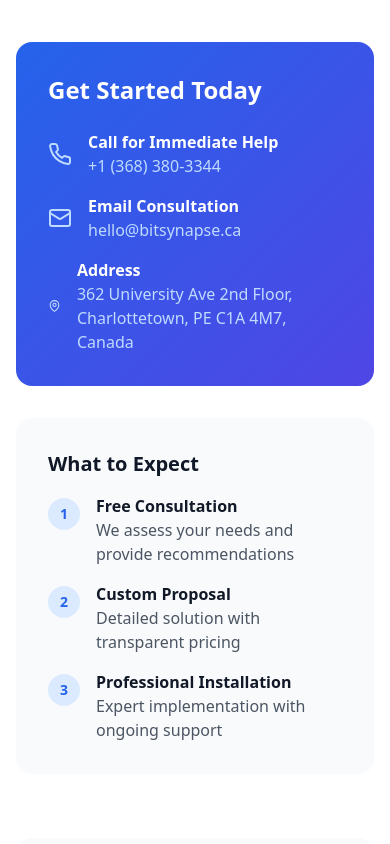
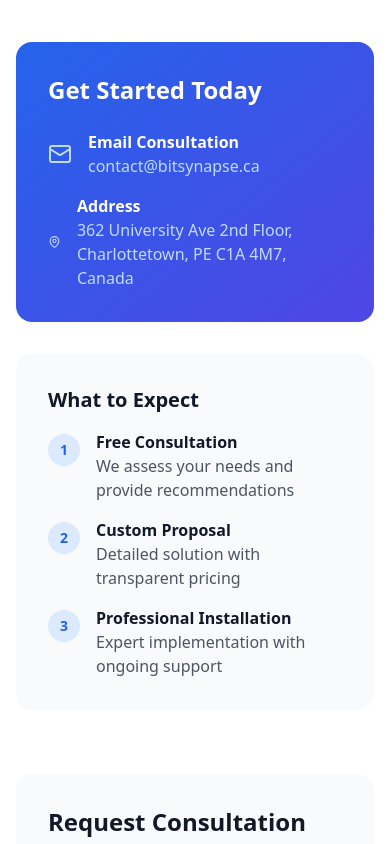
Before and after one commit to whowangli/bitsynapse, a React (Vite) app: page / in a window 390 px wide. Shown: the part 5840-6684 px from the top of the page. Built offline with nearby package versions, Linux system fonts and the light colour scheme.

Commit message:
Remove phone number and update email
Signed-off-by: blocksoftware <blocksoftwareinc@gmail.com>

```diff
--- a/index.html
+++ b/index.html
@@ -44,8 +44,7 @@
     <meta name="business:contact_data:region" content="PE" />
     <meta name="business:contact_data:postal_code" content="C1A 4M7" />
     <meta name="business:contact_data:country_name" content="Canada" />
-    <meta name="business:contact_data:phone_number" content="+1-368-380-3344" />
-    <meta name="business:contact_data:email" content="hello@bitsynapse.ca" />
+    <meta name="business:contact_data:email" content="contact@bitsynapse.ca" />
 
     <!-- Additional SEO -->
     <meta name="theme-color" content="#2563eb" />
@@ -67,8 +66,7 @@
       "image": "https://www.bitsynapse.ca/logo.png",
       "description": "Professional network infrastructure, smart home integration, and IT consulting with 15+ years Fortune 500 experience. Serving homes and businesses across the Maritimes and Canada.",
       "priceRange": "$$",
-      "telephone": "+1-368-380-3344",
-      "email": "hello@bitsynapse.ca",
+      "email": "contact@bitsynapse.ca",
       "address": {
         "@type": "PostalAddress",
         "streetAddress": "362 University Ave 2nd Floor",
--- a/src/App.tsx
+++ b/src/App.tsx
@@ -64,7 +64,7 @@
 Please follow up within 24 hours.
     `.trim();
 
-    const mailtoLink = `mailto:hello@bitsynapse.ca?subject=${encodeURIComponent(subject)}&body=${encodeURIComponent(body)}`;
+    const mailtoLink = `mailto:contact@bitsynapse.ca?subject=${encodeURIComponent(subject)}&body=${encodeURIComponent(body)}`;
     window.location.href = mailtoLink;
   };
 
@@ -361,17 +361,10 @@
                 <h3 className="text-2xl font-bold mb-6">Get Started Today</h3>
                 <div className="space-y-4">
                   <div className="flex items-center">
-                    <Phone className="h-6 w-6 mr-4 text-blue-200" />
-                    <div>
-                      <div className="font-semibold">Call for Immediate Help</div>
-                      <div className="text-blue-200">+1 (368) 380-3344</div>
-                    </div>
-                  </div>
-                  <div className="flex items-center">
                     <Mail className="h-6 w-6 mr-4 text-blue-200" />
                     <div>
                       <div className="font-semibold">Email Consultation</div>
-                      <div className="text-blue-200">hello@bitsynapse.ca</div>
+                      <div className="text-blue-200">contact@bitsynapse.ca</div>
                     </div>
                   </div>
                   <div className="flex items-center">
@@ -447,7 +440,7 @@
                       name="phone"
                       required
                       className="w-full px-4 py-3 border border-gray-300 rounded-lg focus:ring-2 focus:ring-blue-500 focus:border-transparent transition-colors bg-white"
-                      placeholder="+1 (368) 380-3344"
+                      placeholder="Your phone number"
                     />
                   </div>
                 </div>
@@ -536,14 +529,8 @@
               <div className="space-y-4">
                 <div className="flex items-center">
                   <Mail className="h-5 w-5 mr-3 text-blue-400 flex-shrink-0" />
-                  <a href="mailto:hello@bitsynapse.ca" className="text-gray-300 hover:text-white transition-colors">
-                    hello@bitsynapse.ca
-                  </a>
-                </div>
-                <div className="flex items-center">
-                  <Phone className="h-5 w-5 mr-3 text-blue-400 flex-shrink-0" />
-                  <a href="tel:+13683803344" className="text-gray-300 hover:text-white transition-colors">
-                    +1 (368) 380-3344
+                  <a href="mailto:contact@bitsynapse.ca" className="text-gray-300 hover:text-white transition-colors">
+                    contact@bitsynapse.ca
                   </a>
                 </div>
                 <div className="flex items-start">
```
